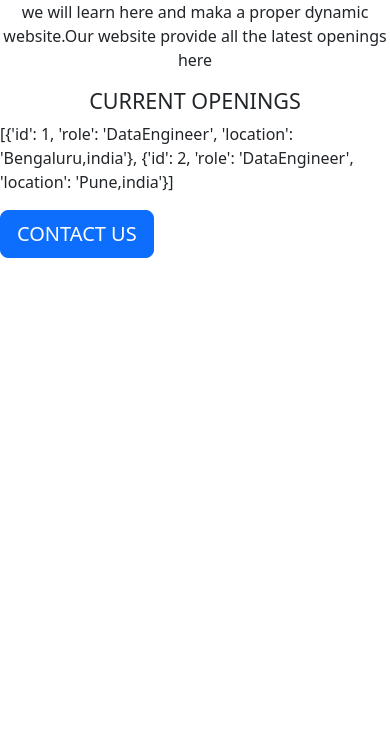
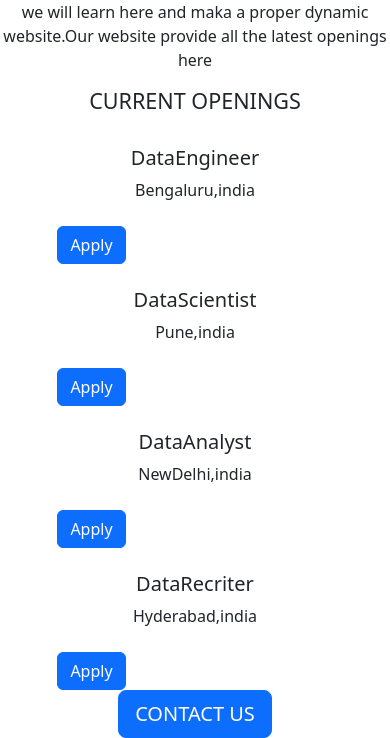
Before and after one commit to DEWANSH90/dewansh-python-website, a Flask app: page / in a window 390 px wide. Shown: the part 338-1076 px from the top of the page. Before the commit the page ends 596 px from the top, so only its background shows below. Run offline with Flask 3, Linux system fonts and the light colour scheme.

Commit message:
Added dynamic data

```diff
--- a/app.py
+++ b/app.py
@@ -10,9 +10,19 @@ jobs1 = [
   },
   {
   'id': 2 ,
-  'role':'DataEngineer',
+  'role':'DataScientist',
   'location':'Pune,india'
 
+  },
+  {
+  'id': 3 ,
+  'role':'DataAnalyst',
+  'location':'NewDelhi,india'
+  },
+  {
+  'id': 4 ,
+  'role':'DataRecriter',
+  'location':'Hyderabad,india'
   }
 ]
 @app.route("/")
--- a/templates/home.html
+++ b/templates/home.html
@@ -10,9 +10,15 @@
     <img   src="https://dewansh-python-website.dewanshmathur.repl.co/static/mainimg.jpg" height="300" width="100%" >
       <p class="text-center">we will learn here and maka a proper dynamic website.Our website provide all the latest openings here</P>
      <h4 class="text-center">CURRENT OPENINGS</h4>
-    <p>
-      {{jobs}}
-    </p>
-    <button style="align:center" type="button" class="btn btn-primary btn-lg">CONTACT US</button>
+    <div class="row text-center">
+      {% for job in jobs %}
+       {% include 'jobitems.html' %}
+      {% endfor %}
+    </div>
+
+    </div>
+    <div class=" text-center">
+    <button type="button" class=" text-center btn btn-primary btn-lg">CONTACT US</button>
+    </div>
   </body>
 </html>
--- /dev/null
+++ b/templates/jobitems.html
@@ -0,0 +1,5 @@
+<div class="mt-4 col-sm-6 col-md-8">
+         <h5>{{ job['role'] }} </h5>
+            {{ job['location']}}
+       </div>
+      <div class="col-6 col-md-4"><button class="mt-4  btn btn-primary" type="submit">Apply</button></div>
```
